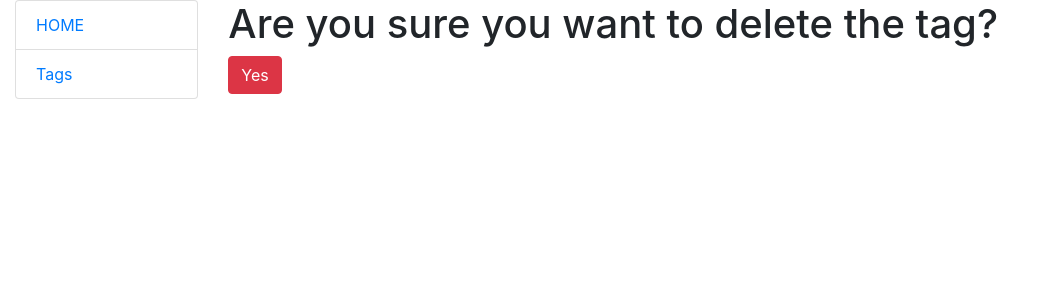
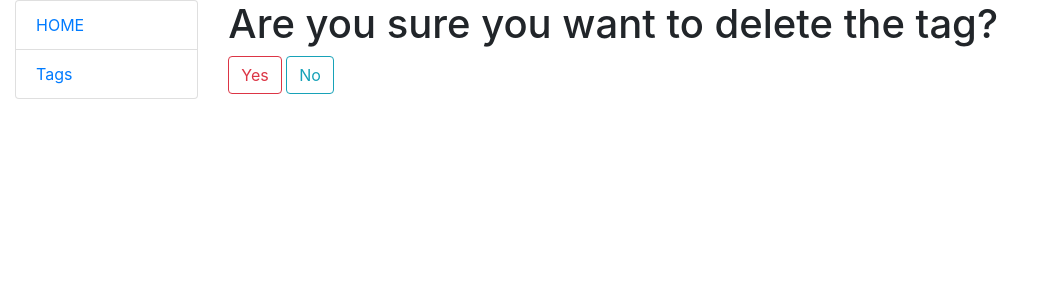
Before and after one commit to MykytaKuzmytskyi/todo_list, a Django app: page /tags/delete/4/ in a window 1280 px wide. Shown: the top 300 px of the page, without its empty margins (0-1044 px from the left). Run offline with Django 4.2, Linux system fonts and the light colour scheme; data comes from the database, SQL or seed files in the repository.

Commit message:
Added the option "No" to the "confirm delete" page.

```diff
--- a/templates/tasks/tag_confirm_delete.html
+++ b/templates/tasks/tag_confirm_delete.html
@@ -5,6 +5,7 @@
 <form action="" method="post">
     {% csrf_token %}
 
-    <input type="submit" value="Yes" class="btn btn-danger">
+    <input type="submit" value="Yes" class="btn btn-outline-danger">
+    <a href="javascript:history.go(-1)" class="btn btn-outline-info">No</a>
 </form>
 {% endblock %}
```
Also changed, not shown: templates/tasks/task_confirm_delete.html (+5 -4 lines).
